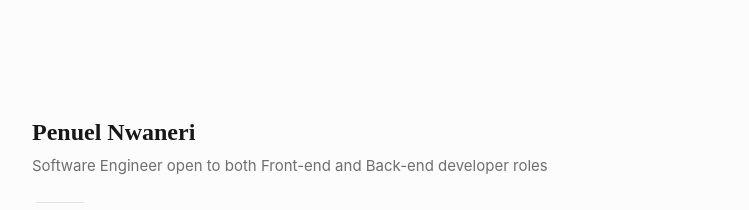
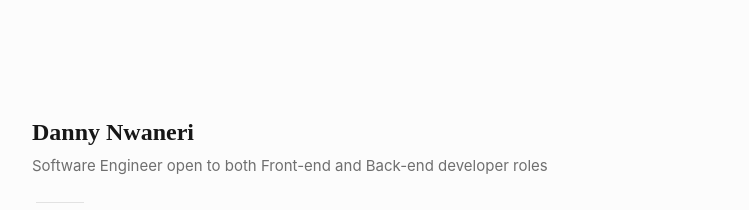
Before and after one commit to dannwaneri/portfolio_v4, a React (Create React App) app: page / in a window 1280 px wide. Shown: the top 210 px of the page, without its empty margins (264-1013 px from the left). Built offline with nearby package versions, Linux system fonts and the light colour scheme; no server answers.

Commit message:
Update Home.component.jsx

```diff
--- a/src/components/Home/Home.component.jsx
+++ b/src/components/Home/Home.component.jsx
@@ -29,7 +29,7 @@ const Home = () => {
     animate="visible"
     exit="exit"
     >
-    <NameContainer>Penuel Nwaneri</NameContainer>
+    <NameContainer>Danny Nwaneri</NameContainer>
     <TitleContainer>Software Engineer open to both Front-end and Back-end developer roles</TitleContainer>
     <LineContainer/>
     <TitleContainer>With expertise in React, NodeJs, MongoDB, and GraphQL. He likes solving engineering problems and believes every complicated problem can be solved with ease by breaking it down to fundamental subsets.If this sounds good to you,Feel free to throw him an email!</TitleContainer>
```
